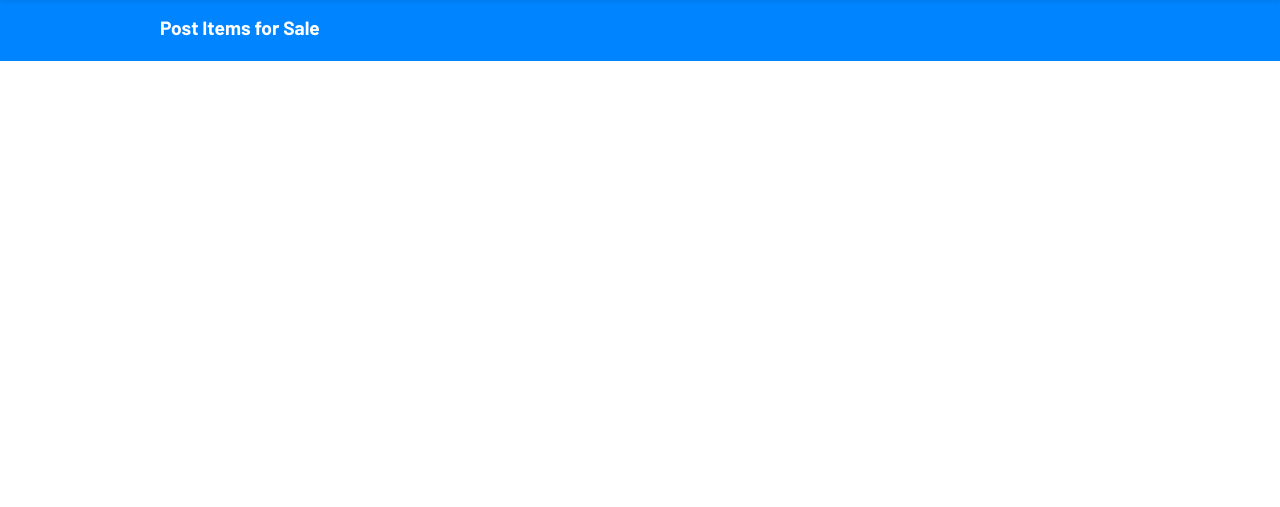
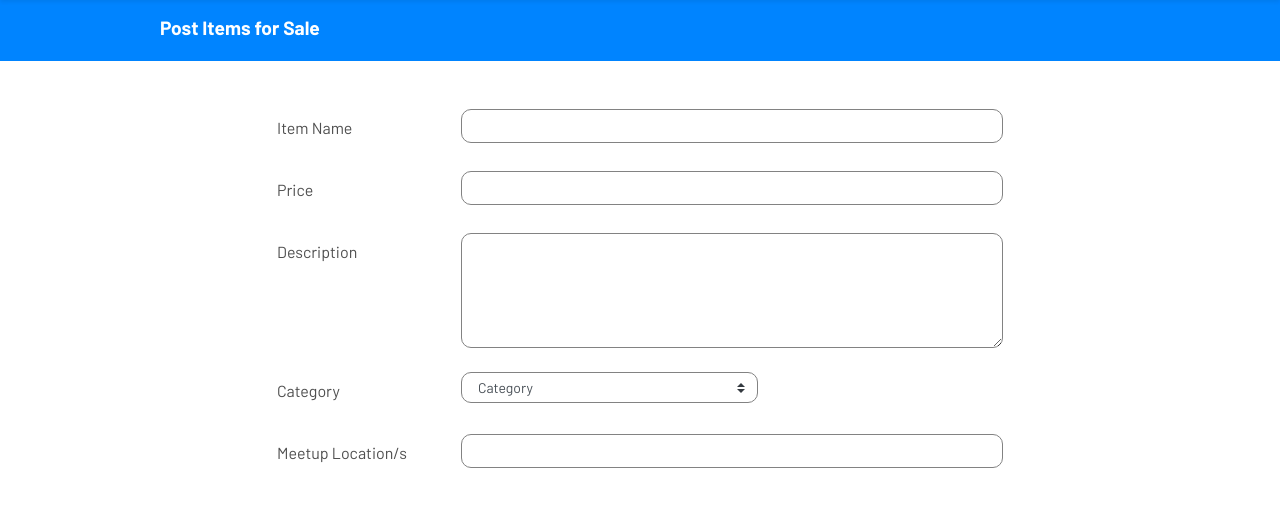
Before and after one commit to daniddelrio/atrade-website, a Django app: template ateneo_trade/shop/templates/shop/post_item.html in a window 1280 px wide. Shown: the part 95-602 px from the top of the page. Run offline with Django 3.2, Linux system fonts and the light colour scheme; the template is opened without the code that fills it, so the values that code supplies are empty; some libraries are stand-ins or nearby versions.

Commit message:
Add styled forms for post item

```diff
--- a/ateneo_trade/shop/static/shop/css/post-item.css
+++ b/ateneo_trade/shop/static/shop/css/post-item.css
@@ -1 +1,16 @@
-@import url('https://fonts.googleapis.com/css?family=Alegreya+Sans:200,700|Barlow:200,700');
+.post-form {
+	margin: 3rem 12rem auto 12rem;
+}
+
+.form-control {
+	border: 1px solid #828282;
+	box-sizing: border-box;
+	border-radius: 10px;
+}
+
+
+.custom-select {
+	border: 1px solid #828282;
+	box-sizing: border-box;
+	border-radius: 10px;
+}
--- a/ateneo_trade/shop/templates/shop/post_item.html
+++ b/ateneo_trade/shop/templates/shop/post_item.html
@@ -16,4 +16,38 @@ Post Item
 {% endblock %}
 
 {% block content %}
+<div class="post-form">
+	<div class="form-row mb-lg-4">
+		<label for="item-name" class="col-lg-3 col-form-label">Item Name</label>
+		<div class="col-lg-9">
+			<input type="text" class="form-control form-control-sm py-lg-3 px-lg-3" id="item-name">
+		</div>
+	</div>
+	<div class="form-row mb-lg-4">
+		<label for="item-price" class="col-lg-3 col-form-label">Price</label>
+		<div class="col-lg-9">
+			<input type="text" class="form-control form-control-sm py-lg-3 px-lg-3" id="item-price">
+		</div>
+	</div>
+	<div class="form-row mb-lg-4">
+		<label for="item-desc" class="col-lg-3 col-form-label">Description</label>
+		<div class="col-lg-9">
+			<textarea class="form-control form-control-sm px-lg-3" rows="5" id="item-desc"></textarea>
+		</div>
+	</div>
+	<div class="form-row mb-lg-4">
+		<label for="item-category" class="col-lg-3 col-form-label">Category</label>
+		<div class="col-lg-5">
+			<select class="custom-select custom-select-sm px-lg-3" id="item-category" name="item-category">
+			  <option>Category</option>
+			</select>
+		</div>
+	</div>
+	<div class="form-row mb-lg-4">
+		<label for="item-location" class="col-lg-3 col-form-label">Meetup Location/s</label>
+		<div class="col-lg-9">
+			<input type="text" class="form-control form-control-sm py-lg-3 px-lg-3" id="item-location">
+		</div>
+	</div>
+</div>
 {% endblock %}
```
